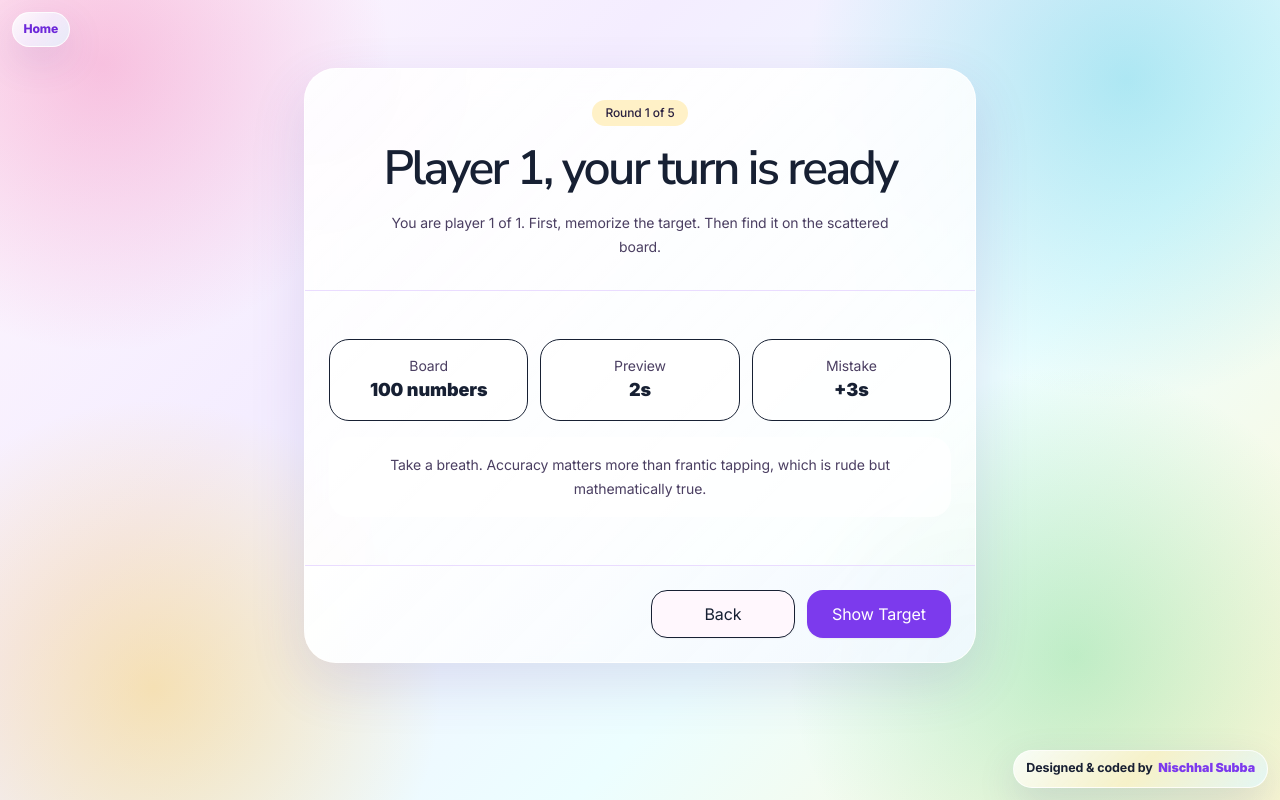
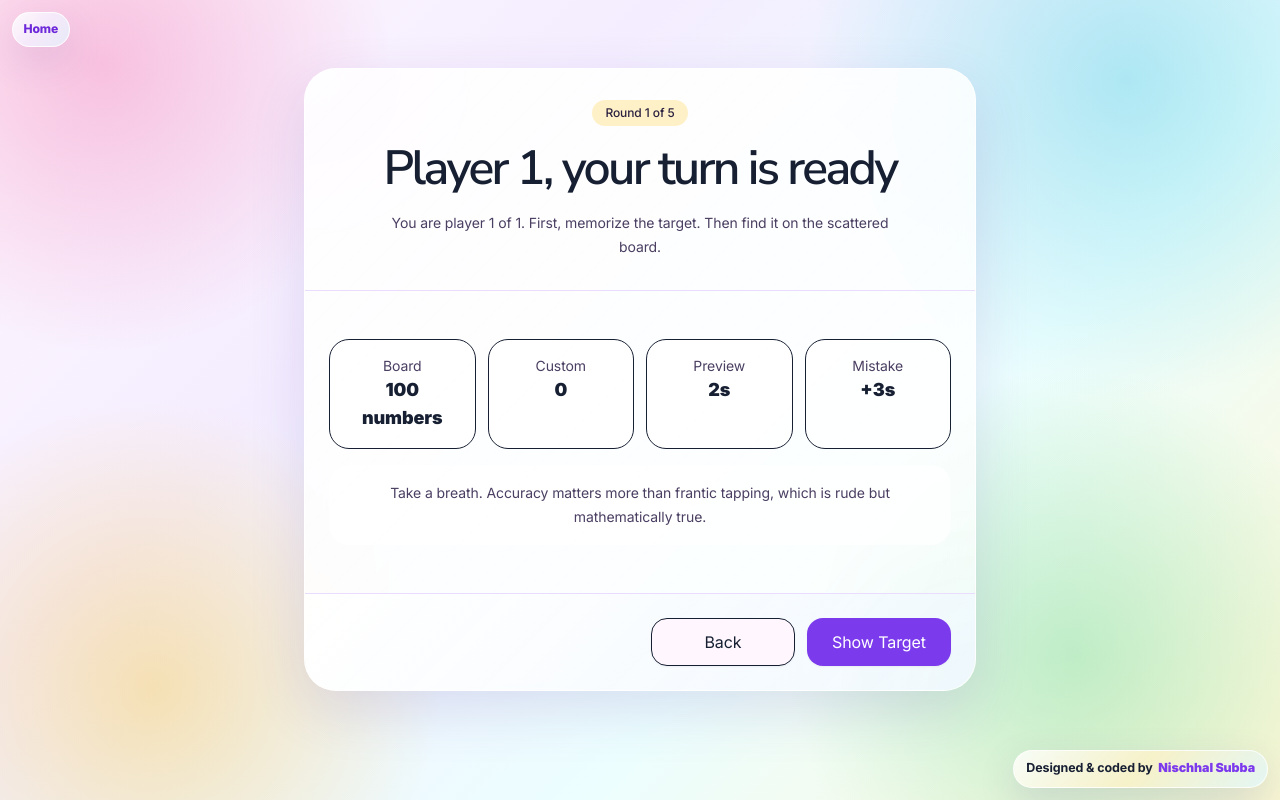
Before and after one commit to Nischhalsubba/blink-and-find, a Next.js app: page / in a window 1280 px wide. Both pictures are taken after a click on the button "Play first round". Built offline with nearby package versions, Linux system fonts and the light colour scheme; no server answers.

Commit message:
Show custom number count before turns

```diff
--- a/src/components/ReadyScreen.tsx
+++ b/src/components/ReadyScreen.tsx
@@ -32,6 +32,8 @@ export default function ReadyScreen({
   onStartTurn,
   onBackToSetup,
 }: ReadyScreenProps) {
+  const customCount = config.customNumbers?.length ?? 0;
+
   return (
     <section className="game-stage">
       <div className="game-stage-shell game-stage-shell--center">
@@ -49,10 +51,14 @@ export default function ReadyScreen({
           </CardHeader>
 
           <CardContent className="game-stage-content grid gap-4">
-            <div className="grid gap-3 sm:grid-cols-3">
+            <div className="grid gap-3 sm:grid-cols-4">
               <div className="rounded-[1.25rem] border bg-white/70 p-4 text-center">
                 <div className="text-sm text-muted-foreground">Board</div>
                 <div className="text-lg font-black">{config.boardSize} numbers</div>
+              </div>
+              <div className="rounded-[1.25rem] border bg-white/70 p-4 text-center">
+                <div className="text-sm text-muted-foreground">Custom</div>
+                <div className="text-lg font-black">{customCount}</div>
               </div>
               <div className="rounded-[1.25rem] border bg-white/70 p-4 text-center">
                 <div className="text-sm text-muted-foreground">Preview</div>
@@ -65,7 +71,9 @@ export default function ReadyScreen({
             </div>
 
             <p className="rounded-[1.25rem] bg-white/70 p-4 text-center text-sm leading-6 text-muted-foreground">
-              Take a breath. Accuracy matters more than frantic tapping, which is rude but mathematically true.
+              {customCount > 0
+                ? `${customCount} chosen number${customCount === 1 ? "" : "s"} will stay on the board each round. The board still rearranges every round.`
+                : "Take a breath. Accuracy matters more than frantic tapping, which is rude but mathematically true."}
             </p>
           </CardContent>
 
```
